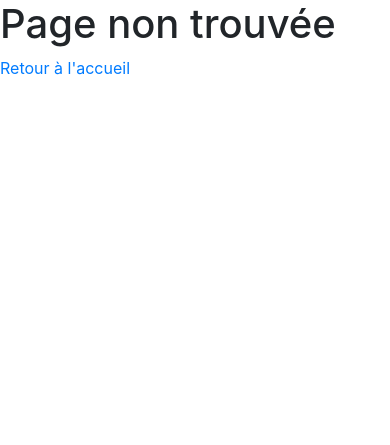
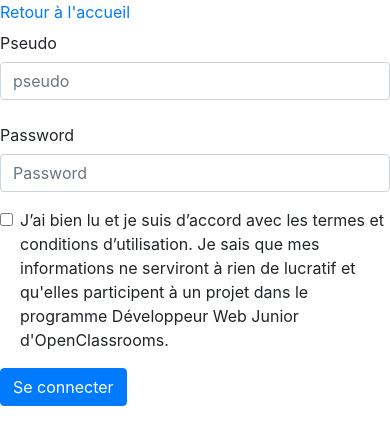
Before and after one commit to jally-ph/projet4.1, a PHP site: page /public/index.php?route=connexionUser in a window 390 px wide. Shown: the top 445 px of the page. Run offline with PHP 8.4, Linux system fonts and the light colour scheme; some libraries are stand-ins or nearby versions.

Commit message:
connexion réussie mais pseudo ne s'affiche pas sur l'accueil
ne reconnait pas $user->getPseudo

```diff
--- a/config/Router.php
+++ b/config/Router.php
@@ -56,6 +56,16 @@ class Router
                     $this->backController->modifyComment($this->request->getPost(), $this->request->getGet()->get('commentId'));
                 }
 
+                //pour les utilisateurs
+
+                elseif ($route === 'inscriptionUser'){
+                    $this->backController->inscriptionUser($this->request->getPost());
+                }
+
+                elseif ($route === 'connexionUser'){
+                    $this->backController->connexionUser($this->request->getPost(), $this->request->getGet()->get('userId'));
+                }
+
                 else{
                     $this->errorController->errorNotFound();
                 }
--- /dev/null
+++ b/src/DAO/UserDAO.php
@@ -0,0 +1,78 @@
+<?php
+
+namespace App\src\DAO;
+
+use App\config\Parameter;
+use App\src\model\User;
+
+
+class UserDAO extends DAO
+{
+    private function buildObject($row)
+    {
+        $user = new User();
+        $user->setId($row['id']);
+        $user->setPseudo($row['pseudo']);
+        $user->setPassword($row['password']);
+        $user->setCreatedAt($row['createdAt']);
+        return $user;
+    }
+
+    public function inscriptionUser(Parameter $post)
+    {
+        $pass = password_hash($post->get('password'), PASSWORD_DEFAULT);
+        $sql = 'INSERT INTO user (pseudo, password, createdAt) VALUES (?, ?, NOW())';
+        $this->createQuery($sql, [$post->get('pseudo'), $pass]);
+
+    }
+
+    public function connexionUser(Parameter $post)
+    {
+        if (isset($post))
+        {
+            $pseudo = $post->get('pseudo');
+            $pass = $post->get('password');
+
+            if (isset($pseudo) && isset($pass))
+            {
+                $sql = 'SELECT id, password FROM user WHERE pseudo= ?';
+                $result = $this->createQuery($sql, [$pseudo]);
+                $user = $result->fetch();
+                $result->closeCursor();
+                return $user;
+
+                $isPasswordCorrect = password_verify($pass, $user['password']);
+
+                if(!$user)
+                {
+                    echo 'Pseudo sans correspondance. Vous vous êtes trompés de pseudo ?';
+                }
+
+                else
+                {
+                    if($isPasswordCorrect){
+                        session_start();
+                        $_SESSION['id'] = $user['id'];
+                        $_SESSION['pseudo'] = $pseudo;
+                        echo 'Vous êtes bien connecté...mais votre lien vers la page d\'accueil ne fonctionne visiblement pas';
+                    }
+
+                    else{
+                            echo 'Password incorrect ou pseudo sans correspondance.';
+                    }
+
+                }
+            }
+
+
+        }
+
+
+
+        /*$sql = 'SELECT pseudo, password FROM user WHERE id = ?';
+        $result = $this->createQuery($sql, [$id]);
+        $user = $result->fetch();
+        $result->closeCursor();
+        return $user;*/
+    }
+}
--- a/src/controller/BackController.php
+++ b/src/controller/BackController.php
@@ -74,7 +74,6 @@ class BackController extends Controller
         //récupérer le commentaire
         $comment = $this->commentDAO->getComment($id);
 
-
         if($post->get('submit')) {
             $this->commentDAO->modifyComment($post, $id);
             $article_id = $this->commentDAO->getArticleIdForComment($id);
@@ -87,4 +86,38 @@ class BackController extends Controller
     }
 
 
+    //pour les utilisateurs
+
+    public function inscriptionUser(Parameter $post)
+    {
+
+        if($post->get('submit')) {
+            var_dump($post);
+            $this->userDAO->inscriptionUser($post);
+            $this->session->set('inscriptionNewUser', 'Bienvenue ! Vous avez le statut de Nouveau Membre.');
+            header('Location: ../public/index.php');
+        }
+
+        return $this->view->render('inscription', [
+            'post' => $post
+        ]);
+    }
+
+
+    public function connexionUser(Parameter $post)
+    {
+
+        if($post->get('submit')) {
+
+            $this->userDAO->connexionUser($post);
+            $this->session->set('connexionUser', 'Vous êtes bien connecté à votre session');
+            header('Location: ../public/index.php');
+        }
+
+
+        return $this->view->render('connexion', [
+            'post' => $post
+        ]);
+    }
+
 }
--- a/src/controller/Controller.php
+++ b/src/controller/Controller.php
@@ -5,6 +5,7 @@ namespace App\src\controller;
 use App\config\Request;
 use App\src\DAO\ArticleDAO;
 use App\src\DAO\CommentDAO;
+use App\src\DAO\UserDAO;
 use App\src\model\View;
 
 abstract class Controller
@@ -16,6 +17,7 @@ abstract class Controller
     protected $get;
     protected $post;
     protected $session;
+    protected $userDAO;
 
     public function __construct()
     {
@@ -26,5 +28,6 @@ abstract class Controller
         $this->get = $this->request->getGet();
         $this->post = $this->request->getPost();
         $this->session = $this->request->getSession();
+        $this->userDAO = new UserDAO();
     }
 }
--- /dev/null
+++ b/templates/connexion.php
@@ -0,0 +1,34 @@
+<a href="../public/index.php">Retour à l'accueil</a>
+
+<form method="post" action="../public/index.php?route=connexionUser">
+    <div class="form-group row">
+            <label for="inputEmail3" class="col-sm-2 col-form-label">Pseudo</label>
+            <div class="col-sm-10">
+            <input type="text" class="form-control" id="inputEmail3" placeholder="pseudo" name="pseudo">
+        </div>
+    </div>
+    <div class="form-group row">
+        <label for="inputPassword3" class="col-sm-2 col-form-label">Password</label>
+        <div class="col-sm-10">
+            <input type="password" class="form-control" id="inputPassword3" placeholder="Password" name="password">
+        </div>
+    </div>
+
+    <div class="form-group row">
+        <div class="col-sm-10">
+            <div class="form-check">
+                <input class="form-check-input" type="checkbox" id="gridCheck1">
+                <label class="form-check-label" for="gridCheck1">
+                    J’ai bien lu et je suis d’accord avec les termes et conditions d’utilisation.
+                    Je sais que mes informations ne serviront à rien de lucratif et qu'elles participent à un projet dans le
+                    programme Développeur Web Junior d'OpenClassrooms.
+                </label>
+            </div>
+        </div>
+    </div>
+    <div class="form-group row">
+        <div class="col-sm-10">
+            <input type="submit" class="btn btn-primary" id="submit" name="submit" value="Se connecter">
+        </div>
+    </div>
+</form>
```
Also changed, not shown: src/model/User.php (added, +72 -0 lines), templates/home.php (+8 -3 lines), templates/inscription.php (added, +34 -0 lines), templates/single.php (+5 -3 lines), templates/test.php (deleted, +0 -15 lines).
